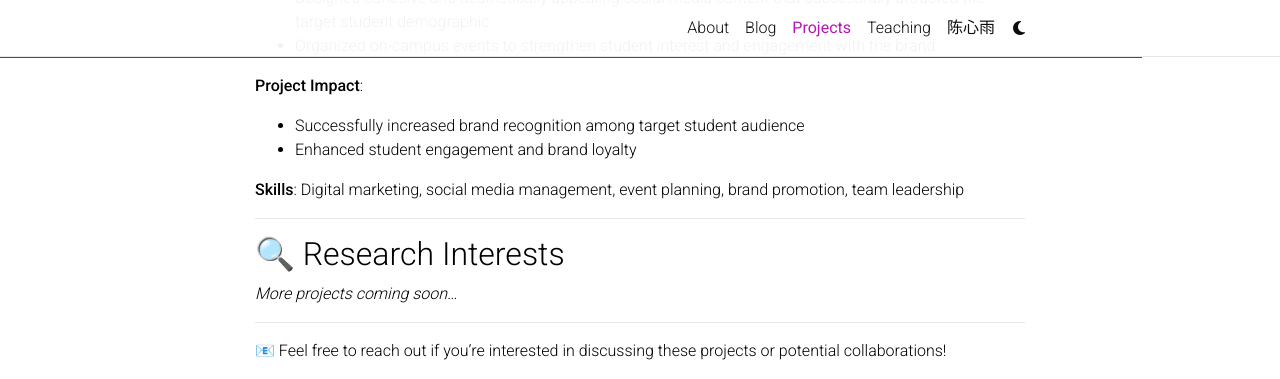
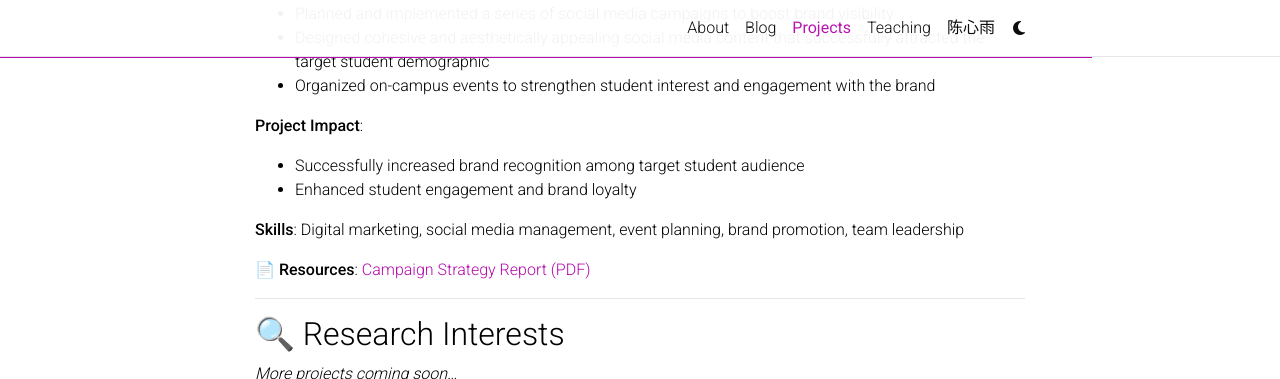
Before and after one commit to Xinyu818/Xinyu818.github.io, a Jekyll site: the page built from _pages/my projects.md, in a window 1280 px wide and 900 px high, scrolled down 1553 px, cut to the strip 0-379 px from the top of the window. Built offline with Jekyll 4.4.1, drawn with Linux system fonts in a browser that asks for light colours; comment, search, counter and statistics services are not loaded; a style sheet for code colours, icons or effects is not loaded; some of the changed text lies outside the part shown.

Commit message:
Update my projects.md

```diff
--- a/_pages/my projects.md
+++ b/_pages/my projects.md
@@ -23,6 +23,8 @@
 **Key Findings**: Revealed the impact of product placement on consumer behavior and brand recognition
 
 **Skills**: Qualitative research, media analysis, historical research
+
+**📄 Resources**: [Research Paper (PDF)](/assets/pdf/Xinyu Chen MSTU 4016.pdf){:target="_blank"}
 
 ---
 
@@ -64,6 +66,8 @@
 
 **Skills**: Digital marketing, social media management, event planning, brand promotion, team leadership
 
+**📄 Resources**: [Campaign Strategy Report (PDF)](/assets/pdf/Spring Creek Picnics Final Report_6__副本.pdf){:target="_blank"}
+
 ---
 
 ## 🔍 Research Interests
```
